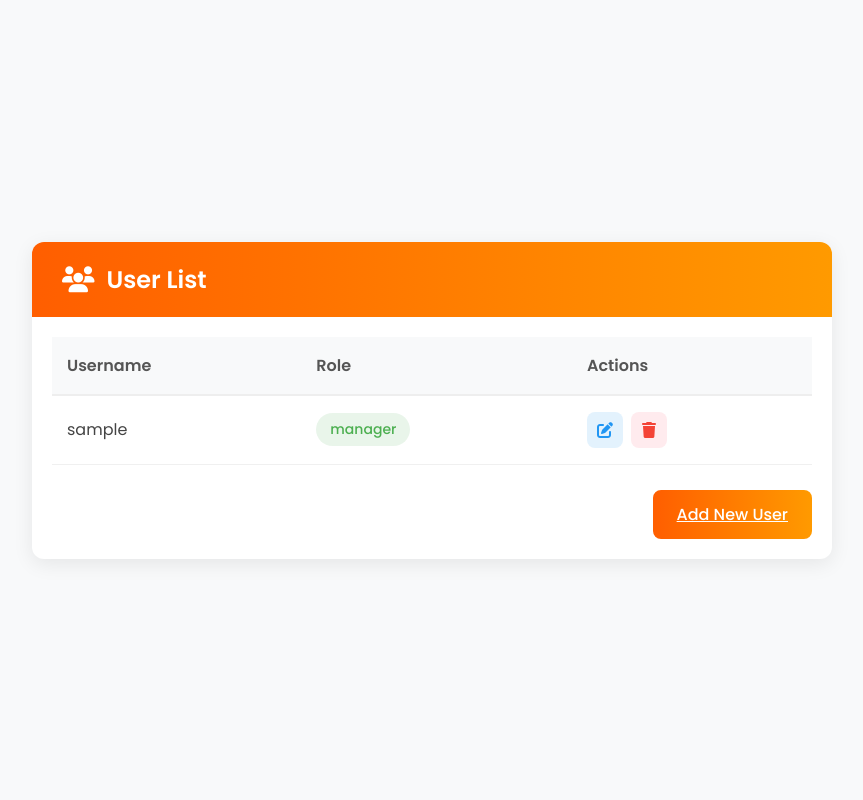
After one commit to sura0184/fast_food, a PHP site: page /user/list_user.php in a window 1280 px wide. The commit adds this page. Shown: the whole page, without its empty margins (208-1071 px from the left). Run offline with PHP 8.4, Linux system fonts and the light colour scheme; tables that the repository leaves empty hold one stand-in row (values such as "Sample post").

Commit message:
har step2

```diff
--- /dev/null
+++ b/user/list_user.php
@@ -0,0 +1,264 @@
+<?php
+include '../include/db.php';
+
+
+    $sql = "SELECT * FROM users";
+    $stmt = $conn->prepare($sql);
+    $stmt->execute();
+
+    $users = $stmt->fetchAll(PDO::FETCH_ASSOC);
+
+
+?>
+
+<!DOCTYPE html>
+<html lang="en">
+<head>
+    <meta charset="UTF-8">
+    <meta name="viewport" content="width=device-width, initial-scale=1.0">
+    <title>User List - Fast Food System</title>
+    <link rel="stylesheet" href="https://cdnjs.cloudflare.com/ajax/libs/font-awesome/6.4.0/css/all.min.css">
+    <link href="https://fonts.googleapis.com/css2?family=Poppins:wght@300;400;500;600&display=swap" rel="stylesheet">
+    <style>
+        * {
+            margin: 0;
+            padding: 0;
+            box-sizing: border-box;
+            font-family: 'Poppins', sans-serif;
+        }
+
+        body {
+            background-color: #f8f9fa;
+            padding: 30px;
+            display: flex;
+            justify-content: center;
+            align-items: center;
+            min-height: 100vh;
+        }
+
+        .container {
+            width: 100%;
+            max-width: 800px;
+            background: white;
+            border-radius: 12px;
+            box-shadow: 0 5px 20px rgba(0, 0, 0, 0.08);
+            overflow: hidden;
+        }
+
+        .header {
+            background: linear-gradient(to right, #ff5e00, #ff9a00);
+            color: white;
+            padding: 20px 30px;
+        }
+
+        .header h1 {
+            font-size: 24px;
+            font-weight: 600;
+            display: flex;
+            align-items: center;
+        }
+
+        .header h1 i {
+            margin-right: 12px;
+            font-size: 26px;
+        }
+
+        .table-container {
+            padding: 20px;
+        }
+
+        table {
+            width: 100%;
+            border-collapse: collapse;
+        }
+
+        thead {
+            background-color: #f8f9fa;
+        }
+
+        th {
+            padding: 16px 15px;
+            text-align: left;
+            font-weight: 600;
+            color: #555;
+            border-bottom: 2px solid #eee;
+        }
+
+        td {
+            padding: 16px 15px;
+            border-bottom: 1px solid #f0f0f0;
+            color: #444;
+        }
+
+        tr:hover {
+            background-color: #fff9f2;
+        }
+
+        .role-badge {
+            padding: 6px 14px;
+            border-radius: 20px;
+            font-size: 14px;
+            font-weight: 500;
+            display: inline-block;
+        }
+
+        .manager {
+            background-color: rgba(255, 94, 0, 0.12);
+            color: #ff5e00;
+        }
+
+        .cashier {
+            background-color: rgba(33, 150, 243, 0.12);
+            color: #2196F3;
+        }
+
+        .admin {
+            background-color: rgba(76, 175, 80, 0.12);
+            color: #4CAF50;
+        }
+
+        .actions {
+            display: flex;
+            gap: 8px;
+        }
+
+        .btn {
+            width: 36px;
+            height: 36px;
+            border-radius: 8px;
+            border: none;
+            cursor: pointer;
+            display: flex;
+            align-items: center;
+            justify-content: center;
+            font-size: 16px;
+            transition: all 0.2s ease;
+        }
+
+        .edit-btn {
+            background-color: #e3f2fd;
+            color: #2196F3;
+        }
+
+        .edit-btn:hover {
+            background-color: #2196F3;
+            color: white;
+        }
+
+        .delete-btn {
+            background-color: #ffebee;
+            color: #f44336;
+        }
+
+        .delete-btn:hover {
+            background-color: #f44336;
+            color: white;
+        }
+
+        .add-user {
+            margin-top: 25px;
+            text-align: right;
+        }
+
+        .add-btn {
+            background: linear-gradient(to right, #ff5e00, #ff9a00);
+            color: white;
+            border: none;
+            padding: 12px 24px;
+            border-radius: 8px;
+            font-weight: 500;
+            cursor: pointer;
+            display: inline-flex;
+            align-items: center;
+            transition: all 0.3s ease;
+        }
+
+        .add-btn:hover {
+            transform: translateY(-2px);
+            box-shadow: 0 5px 15px rgba(255, 94, 0, 0.3);
+        }
+
+        .add-btn i {
+            margin-right: 8px;
+        }
+
+        /* Responsive */
+        @media (max-width: 768px) {
+            body {
+                padding: 15px;
+            }
+
+            .container {
+                max-width: 100%;
+            }
+
+            .table-container {
+                padding: 15px;
+                overflow-x: auto;
+            }
+
+            table {
+                min-width: 600px;
+            }
+
+            th, td {
+                padding: 14px 12px;
+            }
+        }
+
+        @media (max-width: 480px) {
+            .header {
+                padding: 18px 20px;
+            }
+
+            .header h1 {
+                font-size: 20px;
+            }
+        }
+    </style>
+</head>
+<body>
+    <div class="container">
+        <div class="header">
+            <h1><i class="fas fa-users"></i> User List</h1>
+        </div>
+
+        <div class="table-container">
+            <table>
+                <thead>
+                    <tr>
+                        <th>Username</th>
+                        <th>Role</th>
+                        <th>Actions</th>
+                    </tr>
+                </thead>
+                <tbody>
+                    <?php foreach($users as $user): ?>
+                    <tr>
+                        <td><?= $user['username'] ?></td>
+                        <td><span class="role-badge admin"><?php echo $user['role'] ;?></span></td>
+                        <td>
+                            <div class="actions">
+                                <button class="btn edit-btn" title="Edit User">
+                                    <i class="fas fa-edit"></i>
+                                </button>
+                                <button class="btn delete-btn" title="Delete User">
+                                    <i class="fas fa-trash"></i>
+                                </button>
+                            </div>
+                        </td>
+                    </tr>
+                    <?php endforeach ?>
+
+                </tbody>
+            </table>
+
+            <div class="add-user">
+                <a href="add_user.php" class="add-btn">
+                     Add New User
+                </a>
+            </div>
+        </div>
+    </div>
+</body>
+</html>
```
Also changed, not shown: dashboard/index.php (+6 -2 lines).
